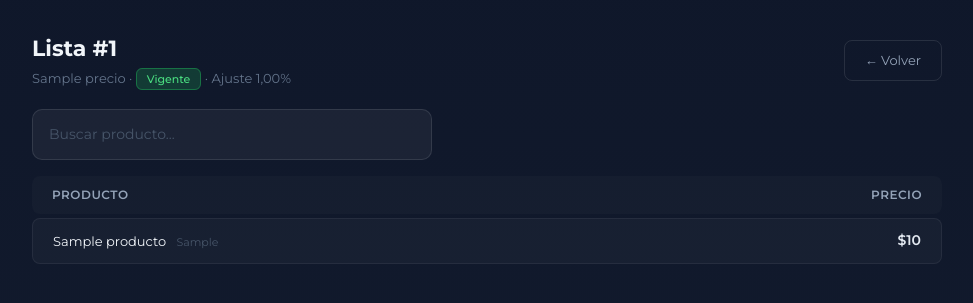
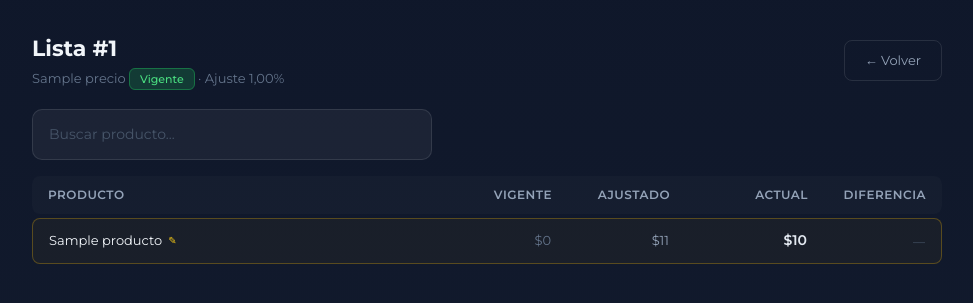
Before and after one commit to luciaf17/cotizador, a Django app: page /precios/listas/1/editar/ in a window 1280 px wide. Shown: the part 61-364 px from the top of the page, without its empty margins (153-1126 px from the left). Run offline with Django 5.2, Linux system fonts and the light colour scheme; a user stored in the database is signed in; tables that the repository leaves empty hold one stand-in row (values such as "Sample post"); some libraries are stand-ins or nearby versions.

Commit message:
feat: redisenar tabla edicion lista de precios
Columnas: Producto, Vigente, Ajustado, Actual, Diferencia, Accion
- Vigente: precio de la lista activa (gris)
- Ajustado: precio calculado por el sistema con CEILING (gris claro)
- Actual: precio editable, bold blanco
- Diferencia: % y monto vs vigente, verde si subio, rojo si bajo
- Editado manualmente: borde amarillo + icono lapiz si precio != ajustado
- Boton Activar Lista en header con confirmacion
- Grid responsive con gap y alineacion por columna

Co-Authored-By: Claude Opus 4.6 (1M context) <noreply@anthropic.com>

```diff
--- a/apps/precios/views.py
+++ b/apps/precios/views.py
@@ -87,14 +87,51 @@ def crear_lista(request):
 def editar_lista(request, lista_id):
     tenant = _get_tenant()
     lista = get_object_or_404(ListaPrecio, id=lista_id, tenant=tenant)
-    precios = PrecioProducto.objects.filter(lista=lista).select_related('producto').order_by('producto__nombre')
+    precios_qs = PrecioProducto.objects.filter(lista=lista).select_related('producto').order_by('producto__nombre')
     q = request.GET.get('q', '').strip()
     if q:
-        precios = precios.filter(producto__nombre__icontains=q)
+        precios_qs = precios_qs.filter(producto__nombre__icontains=q)
+
+    # Precios vigentes para comparar
+    vigente = ListaPrecio.objects.filter(tenant=tenant, estado='vigente').first()
+    precios_vigentes = {}
+    if vigente and vigente.id != lista.id:
+        precios_vigentes = dict(
+            PrecioProducto.objects.filter(lista=vigente).values_list('producto_id', 'precio')
+        )
+
+    # Precios ajustados originales (recalcular desde base si existe)
+    import math
+    precios_ajustados = {}
+    if lista.lista_base and lista.ajuste_pct is not None:
+        factor = 1 + float(lista.ajuste_pct) / 100
+        for pp_base in PrecioProducto.objects.filter(lista=lista.lista_base):
+            precios_ajustados[pp_base.producto_id] = Decimal(str(math.ceil(float(pp_base.precio * Decimal(str(factor))))))
+
+    # Armar datos para el template
+    precios_data = []
+    for pp in precios_qs:
+        precio_vigente = precios_vigentes.get(pp.producto_id, Decimal('0'))
+        precio_ajustado = precios_ajustados.get(pp.producto_id, pp.precio)
+        fue_editado = pp.precio != precio_ajustado and pp.editado_por is not None
+        if precio_vigente > 0:
+            dif_monto = pp.precio - precio_vigente
+            dif_pct = ((pp.precio - precio_vigente) / precio_vigente * 100).quantize(Decimal('0.1'))
+        else:
+            dif_monto = Decimal('0')
+            dif_pct = Decimal('0')
+        precios_data.append({
+            'pp': pp,
+            'precio_vigente': precio_vigente,
+            'precio_ajustado': precio_ajustado,
+            'fue_editado': fue_editado,
+            'dif_monto': dif_monto,
+            'dif_pct': dif_pct,
+        })
 
     return render(request, 'precios/editar_lista.html', {
         'lista': lista,
-        'precios': precios,
+        'precios_data': precios_data,
         'q': q,
     })
 
--- a/templates/precios/editar_lista.html
+++ b/templates/precios/editar_lista.html
@@ -8,12 +8,21 @@
         <div>
             <h2 style="color: #f1f5f9; font-size: 22px; font-weight: 700; margin: 0;">Lista #{{ lista.numero }}</h2>
             <p style="color: #64748b; font-size: 13px; margin: 4px 0 0;">
-                {{ lista.nombre|default:"" }} &middot;
+                {{ lista.nombre|default:"" }}
                 <span class="badge-status badge-{{ lista.estado }}">{{ lista.get_estado_display }}</span>
                 {% if lista.ajuste_pct %} &middot; Ajuste {{ lista.ajuste_pct }}%{% endif %}
             </p>
         </div>
-        <a href="{% url 'panel_listas' %}" class="btn-secondary" style="text-decoration: none;">&larr; Volver</a>
+        <div style="display: flex; gap: 8px;">
+            {% if lista.estado == 'borrador' %}
+            <form method="post" action="{% url 'activar_lista' lista_id=lista.id %}" style="margin: 0;"
+                  onsubmit="return confirm('Activar Lista #{{ lista.numero }}? La lista vigente actual pasara a historica.');">
+                {% csrf_token %}
+                <button type="submit" class="btn-success" style="padding: 10px 20px; font-size: 13px;">Activar Lista</button>
+            </form>
+            {% endif %}
+            <a href="{% url 'panel_listas' %}" class="btn-secondary" style="text-decoration: none;">&larr; Volver</a>
+        </div>
     </div>
 
     <!-- Busqueda -->
@@ -22,33 +31,64 @@
                class="input-dark" style="max-width: 400px;">
     </form>
 
-    <!-- Tabla de precios -->
-    <div style="display: flex; flex-direction: column; gap: 4px;">
-        <div style="display: grid; grid-template-columns: 1fr 160px {% if lista.estado == 'borrador' %}100px{% endif %}; gap: 12px; padding: 10px 20px; background: rgba(255,255,255,0.02); border-radius: 8px;">
-            <span class="label-dark" style="margin: 0;">Producto</span>
-            <span class="label-dark" style="margin: 0; text-align: right;">Precio</span>
-            {% if lista.estado == 'borrador' %}<span class="label-dark" style="margin: 0; text-align: center;">Accion</span>{% endif %}
-        </div>
+    <!-- Header tabla -->
+    <div style="display: grid; grid-template-columns: 1fr 110px 110px 130px 110px {% if lista.estado == 'borrador' %}140px{% endif %}; gap: 8px; padding: 10px 16px; background: rgba(255,255,255,0.02); border-radius: 8px; margin-bottom: 4px;">
+        <span class="label-dark" style="margin: 0;">Producto</span>
+        <span class="label-dark" style="margin: 0; text-align: right;">Vigente</span>
+        <span class="label-dark" style="margin: 0; text-align: right;">Ajustado</span>
+        <span class="label-dark" style="margin: 0; text-align: right;">Actual</span>
+        <span class="label-dark" style="margin: 0; text-align: right;">Diferencia</span>
+        {% if lista.estado == 'borrador' %}
+        <span class="label-dark" style="margin: 0; text-align: center;">Accion</span>
+        {% endif %}
+    </div>
 
-        {% for pp in precios %}
-        <div class="card" style="border-radius: 8px; padding: 10px 20px; display: grid; grid-template-columns: 1fr 160px {% if lista.estado == 'borrador' %}100px{% endif %}; gap: 12px; align-items: center;">
-            <div>
-                <span style="color: #f1f5f9; font-size: 13px;">{{ pp.producto.nombre }}</span>
-                {% if pp.producto.cod_comercio %}
-                <span style="color: #475569; font-size: 11px; margin-left: 6px;">{{ pp.producto.cod_comercio }}</span>
+    <!-- Filas -->
+    <div style="display: flex; flex-direction: column; gap: 3px;">
+        {% for row in precios_data %}
+        <div class="card" style="border-radius: 8px; padding: 10px 16px; display: grid; grid-template-columns: 1fr 110px 110px 130px 110px {% if lista.estado == 'borrador' %}140px{% endif %}; gap: 8px; align-items: center;{% if row.fue_editado %} border-color: rgba(234,179,8,0.3); background: rgba(234,179,8,0.04);{% endif %}">
+            <!-- Producto -->
+            <div style="display: flex; align-items: center; gap: 6px;">
+                <span style="color: #f1f5f9; font-size: 13px;">{{ row.pp.producto.nombre }}</span>
+                {% if row.fue_editado %}
+                <span style="color: #facc15; font-size: 10px;" title="Editado manualmente">&#9998;</span>
                 {% endif %}
             </div>
-            <span style="color: #e2e8f0; font-size: 14px; font-weight: 600; text-align: right;">{{ pp.precio|precio_ar }}</span>
+            <!-- Vigente -->
+            <span style="color: #64748b; font-size: 13px; text-align: right;">{{ row.precio_vigente|precio_ar }}</span>
+            <!-- Ajustado -->
+            <span style="color: #94a3b8; font-size: 13px; text-align: right;">{{ row.precio_ajustado|precio_ar }}</span>
+            <!-- Actual -->
+            <span style="color: #e2e8f0; font-size: 14px; font-weight: 600; text-align: right;">{{ row.pp.precio|precio_ar }}</span>
+            <!-- Diferencia -->
+            <div style="text-align: right;">
+                {% if row.dif_monto > 0 %}
+                <span style="color: #22c55e; font-size: 12px;">+{{ row.dif_pct }}%</span>
+                <div style="color: #22c55e; font-size: 11px;">+{{ row.dif_monto|precio_ar }}</div>
+                {% elif row.dif_monto < 0 %}
+                <span style="color: #f87171; font-size: 12px;">{{ row.dif_pct }}%</span>
+                <div style="color: #f87171; font-size: 11px;">{{ row.dif_monto|precio_ar }}</div>
+                {% else %}
+                <span style="color: #475569; font-size: 12px;">—</span>
+                {% endif %}
+            </div>
+            <!-- Accion -->
             {% if lista.estado == 'borrador' %}
-            <form method="post" action="{% url 'editar_precio' precio_id=pp.id %}" style="margin: 0; display: flex; gap: 4px; justify-content: center;">
+            <form method="post" action="{% url 'editar_precio' precio_id=row.pp.id %}" style="margin: 0; display: flex; gap: 4px; justify-content: center;">
                 {% csrf_token %}
-                <input type="number" name="precio" value="{{ pp.precio|stringformat:'.0f' }}" step="1" min="0"
-                       style="width: 140px; padding: 6px 10px; background: rgba(255,255,255,0.05); border: 1px solid rgba(255,255,255,0.1); border-radius: 6px; color: #f1f5f9; font-size: 13px; text-align: right; outline: none; color-scheme: dark;">
-                <button type="submit" style="padding: 4px 8px; background: rgba(34,197,94,0.15); color: #22c55e; border: 1px solid rgba(34,197,94,0.3); border-radius: 6px; font-size: 11px; cursor: pointer;">OK</button>
+                <input type="number" name="precio" value="{{ row.pp.precio|stringformat:'.0f' }}" step="1" min="0"
+                       style="width: 100px; padding: 5px 8px; background: rgba(255,255,255,0.05); border: 1px solid rgba(255,255,255,0.1); border-radius: 6px; color: #f1f5f9; font-size: 12px; text-align: right; outline: none; color-scheme: dark;">
+                <button type="submit" style="padding: 5px 8px; background: rgba(34,197,94,0.15); color: #22c55e; border: 1px solid rgba(34,197,94,0.3); border-radius: 6px; font-size: 11px; cursor: pointer; font-family: inherit;">OK</button>
             </form>
             {% endif %}
         </div>
         {% endfor %}
     </div>
+
+    {% if not precios_data %}
+    <div class="card" style="padding: 40px; text-align: center;">
+        <p style="color: #94a3b8;">No se encontraron productos{% if q %} para "{{ q }}"{% endif %}.</p>
+    </div>
+    {% endif %}
 </div>
 {% endblock %}
```
